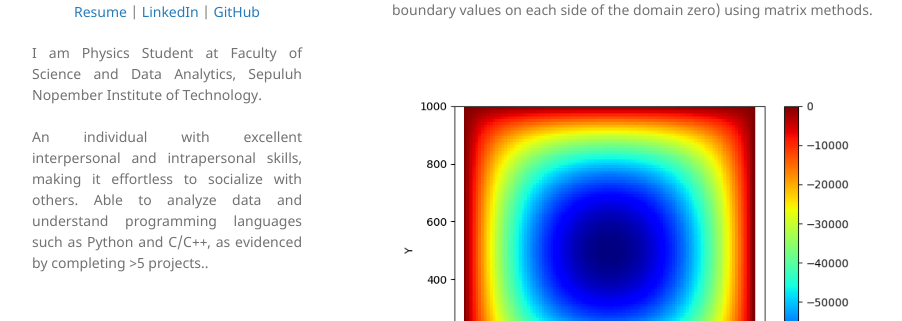
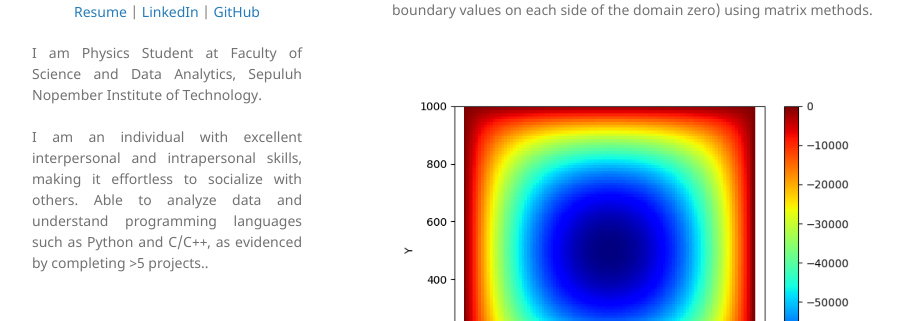
Before and after one commit to ferryatm/ferryatm.github.io, a Jekyll site: the page built from index.md, in a window 1280 px wide. Shown: the part 366-687 px from the top of the page, without its empty margins (178-1080 px from the left). Built offline with Jekyll 4.4.1, drawn with Linux system fonts in a browser that asks for light colours; our own code applies the rules of GitHub Pages for plain Markdown files.

```diff
--- a/_config.yml
+++ b/_config.yml
@@ -12,7 +12,7 @@ description:
   <p align="justify">
   I am Physics Student at Faculty of Science and Data Analytics, Sepuluh Nopember Institute of Technology.
   <br><br>
-  An individual with excellent interpersonal and intrapersonal skills, making it effortless to socialize with others. Able to analyze data and understand programming languages such as Python and C/C++, as evidenced by completing >5 projects..
+  I am an individual with excellent interpersonal and intrapersonal skills, making it effortless to socialize with others. Able to analyze data and understand programming languages such as Python and C/C++, as evidenced by completing >5 projects..
   <br><br>
   </p>
 
```
